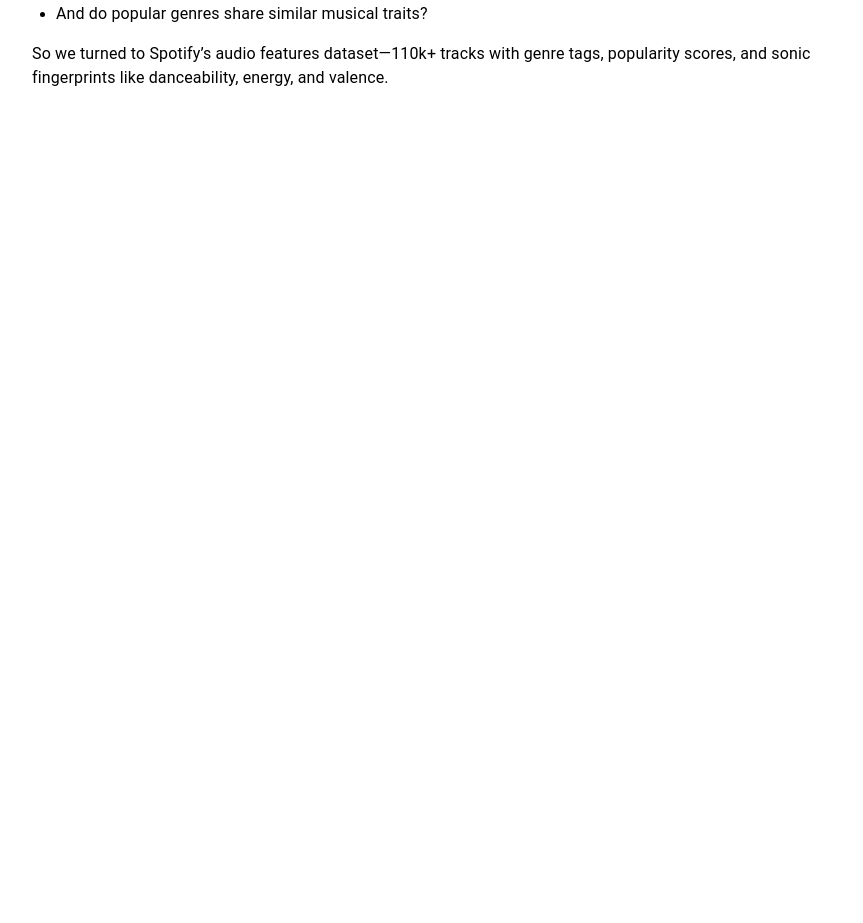
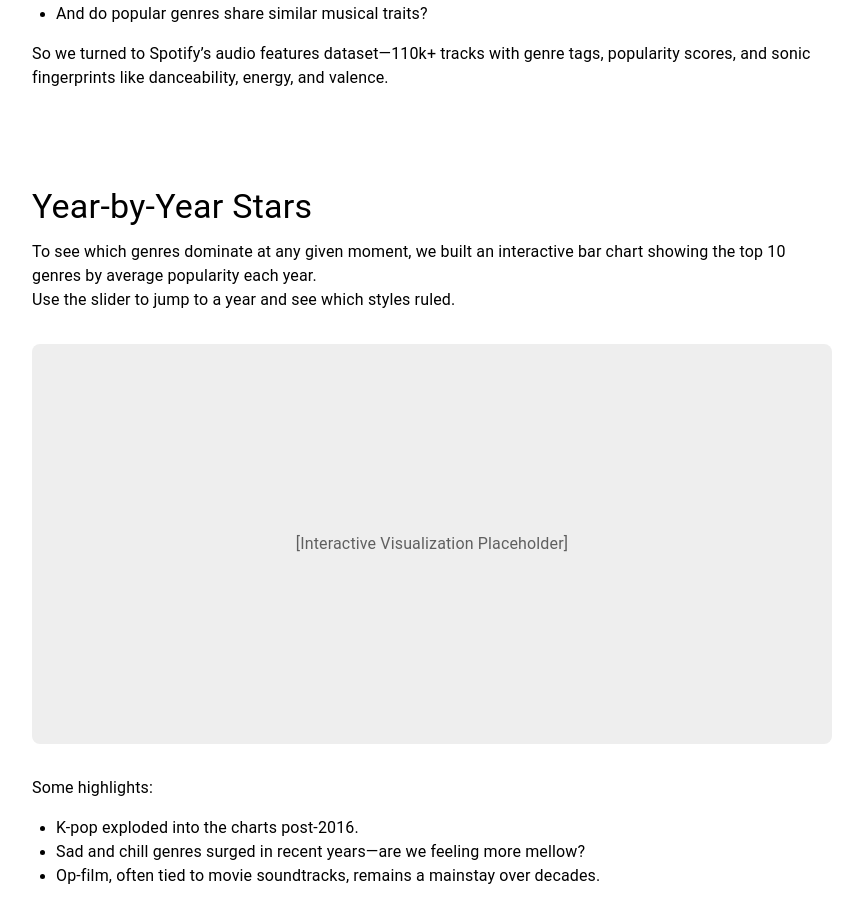
Before and after one commit to Ottaliam/649-music, a React (Vite) app: page / in a window 1280 px wide. Shown: the part 461-1384 px from the top of the page, without its empty margins (208-1071 px from the left). Before the commit the page ends 800 px from the top, so only its background shows below. Built offline with nearby package versions, Linux system fonts and the light colour scheme.

Commit message:
Improve file structure and add section 2

```diff
--- a/src/App.jsx
+++ b/src/App.jsx
@@ -1,11 +1,13 @@
-import Introduction from "./Introduction.jsx";
-import Title from "./Title.jsx";
+import Introduction from "./sections/Introduction.jsx";
+import Title from "./sections/Title.jsx";
+import YearByYearStars from "./sections/YearByYearStars.jsx";
 
 const App = () => {
   return (
     <>
       <Title />
       <Introduction />
+      <YearByYearStars />
     </>
   );
 }
--- /dev/null
+++ b/src/sections/YearByYearStars.jsx
@@ -0,0 +1,58 @@
+import {Box, Typography} from "@mui/material";
+
+const YearByYearStars = () => {
+  return (
+    <Box component="section" sx={{ maxWidth: 800, mx: 'auto', py: 6, px: 2 }}>
+      <Typography variant="h4" component="h2" gutterBottom>
+        Year-by-Year Stars
+      </Typography>
+      <Typography variant="body1">
+        To see which genres dominate at any given moment, we built an interactive bar chart showing the top 10 genres by average popularity each year.
+      </Typography>
+      <Typography variant="body1">
+        Use the slider to jump to a year and see which styles ruled.
+      </Typography>
+
+      {/* Placeholder for the upcoming interactive visualization */}
+      <Box
+        sx={{
+          width: '100%',
+          height: 400,
+          bgcolor: 'grey.200',
+          borderRadius: 2,
+          display: 'flex',
+          alignItems: 'center',
+          justifyContent: 'center',
+          my: 4,
+        }}
+      >
+        <Typography variant="subtitle1" color="text.secondary">
+          [Interactive Visualization Placeholder]
+        </Typography>
+      </Box>
+
+      <Typography variant="body1">
+        Some highlights:
+      </Typography>
+      <Box component="ul" sx={{ pl: 3 }}>
+        <li>
+          <Typography variant="body1">
+            K-pop exploded into the charts post-2016.
+          </Typography>
+        </li>
+        <li>
+          <Typography variant="body1">
+            Sad and chill genres surged in recent years—are we feeling more mellow?
+          </Typography>
+        </li>
+        <li>
+          <Typography variant="body1">
+            Op-film, often tied to movie soundtracks, remains a mainstay over decades.
+          </Typography>
+        </li>
+      </Box>
+    </Box>
+  );
+}
+
+export default YearByYearStars;
```
Also changed, not shown: src/sections/Introduction.jsx (renamed from src/Introduction.jsx), src/sections/Title.jsx (renamed from src/Title.jsx).
